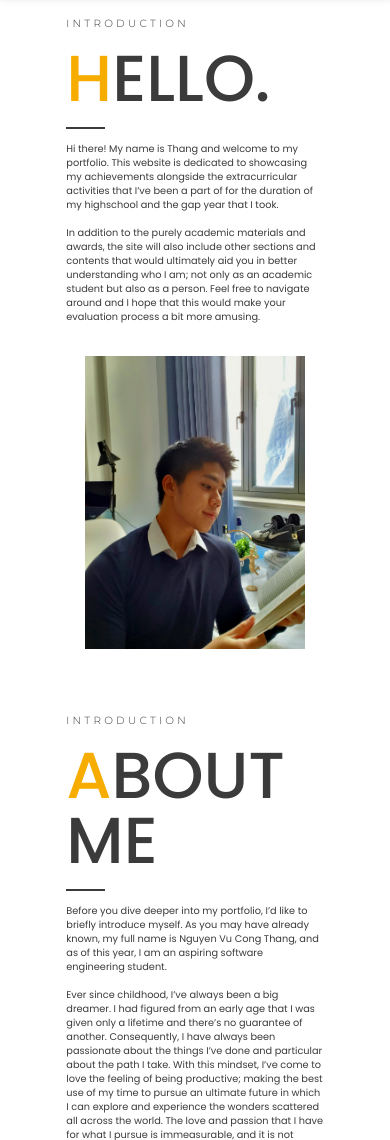
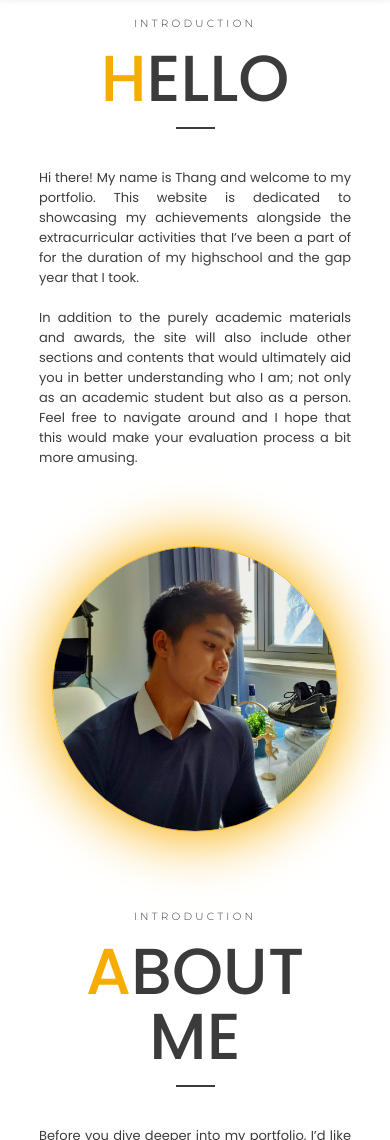
Before and after one commit to thangnguyenvl1322/RMIT_Portfolio, a plain HTML site: page index.html in a window 390 px wide. Shown: the part 860-2000 px from the top of the page. Drawn offline with Linux system fonts and the light colour scheme; a web font is replaced by a local one.

Commit message:
fix introduction page

```diff
--- a/index.css
+++ b/index.css
@@ -51,29 +51,6 @@ a:hover {
 
 img {
     height: 30rem;
-}
-
-p {
-    Font-Family: 'Poppins', Sans-Serif;
-    Font-Size: 1.5rem;
-}
-
-h2 {
-    Font-Family: 'Poppins', Sans-Serif;
-    font-weight: 500;
-    line-height: 10rem;
-    Font-Size: 10rem;
-    color: var(--primary-gray);
-
-    margin: 2.5rem 0;
-}
-
-h3 {
-    Font-Family: 'Montserrat', Sans-Serif;
-    font-weight: 300;
-    Font-Size: 1.6rem;
-    letter-spacing: 0.5rem;
-    color: var(--primary-gray);
 }
 
 /* _________________________________________________________________ */
@@ -177,30 +154,22 @@ h3 {
     ;
 }
 
-.grid_3 {
-    display: grid;
-    grid-template: 1fr / 17% 1fr 17%;
-    grid-template-areas:
-        "left_side mid_side righside"
-    ;
-}
-
 /* Main Columns */
 .left_column {
-    grid-area: left_side;
+    width: 10%
 }
 
 .mid_column {
-    grid-area: mid_side;
+    width: 80%;
+    padding: 20rem 10rem;
 }
 
 .right_column {
-    grid-area: right_side;
+    width: 10%;
 }
 
 .mid_column_container {
     width: 100%;
-    display: flex;
 }
 
 
@@ -213,15 +182,12 @@ h3 {
 
 .column_70 {
     width: 70%;
-    margin: 5rem;
 }
 
 .column_30 {
     width: 30%;
     margin: 5rem;
 }
-
-
 
 
 /* _________________________________________________________________ */
@@ -331,20 +297,67 @@ nav {
     z-index: 9;
 }
 
+#profile_image_container {
+    width: 100%;
+}
+
 #profile_image {
-    height: 45rem;
+    height: 40rem;
+    border-radius: 50%;
+    border: 1px solid var(--primary-gold);
+    box-shadow: 0 0 9rem 5px var(--primary-gold);
 }
 
 .column_dashline_container {
     width: 100%;
-    margin: 2rem 0;
+    margin: 1rem 0;
 }
 
 .column_dashline {
     height: 0.3rem;
     width: 6rem;
+    margin-bottom: 5rem;
     background-color: var(--primary-gray);
 }
+
+.introduction_content {
+    padding: 0 10rem;
+    margin-bottom: 12rem;
+}
+
+#introduction_section > * {
+    text-align: center;
+}
+
+#about_me_section > * {
+    text-align: center;
+}
+
+#section_2 p {
+    Font-Family: 'Poppins', Sans-Serif;
+    padding: 0 15rem;
+    Font-Size: 2rem;
+    text-align: justify;
+}
+
+#section_2 h2 {
+    Font-Family: 'Poppins', Sans-Serif;
+    font-weight: 500;
+    line-height: 10rem;
+    Font-Size: 10rem;
+    color: var(--primary-gray);
+
+    margin: 2.5rem 0;
+}
+
+#section_2 h3 {
+    Font-Family: 'Montserrat', Sans-Serif;
+    font-weight: 300;
+    Font-Size: 1.6rem;
+    letter-spacing: 0.5rem;
+    color: var(--primary-gray);
+}
+
 
 /* _________________________________________________________________ */
 /* Section 3 */
@@ -663,13 +676,23 @@ nav {
 }
 
 
-@media only screen and (max-width: 1400px) {
+@media only screen and (max-width: 1500px) {
     html {
         height: 100%;
         width: 100%;
         scroll-behavior: smooth;
 
         font-size: 7.5px;
+    }
+
+    h2 {
+        Font-Family: 'Poppins', Sans-Serif;
+        font-weight: 500;
+        line-height: 10rem;
+        Font-Size: 10rem;
+        color: var(--primary-gray);
+
+        margin: 2.5rem 0;
     }
 }
 
@@ -685,9 +708,9 @@ nav {
 
     #section_2 .grid_3 {
         display: grid;
-        grid-template: 1fr / 5rem 1fr 5rem;
+        grid-template: 1fr / 1% 1fr 1%;
         grid-template-areas:
-            "left_side mid_side righside"
+            "left_side mid_side right_side"
         ;
     }
 
@@ -697,31 +720,31 @@ nav {
 
     .mid_column {
         grid-area: mid_side;
+        padding: 5rem 0 0 0;
     }
 
     .right_column {
         grid-area: right_side;
     }
 
-    .mid_column_container {
-        display: block;
+
+    /* Section 2 ---------------------------------------*/
+    #profile_image {
+        height: 44rem;
+        border-radius: 50%;
     }
 
-    .column_50 {
-        width: 100%;
-        margin: 5rem 0;
+    .introduction_content {
+        padding: 0 0;
+        margin-bottom: 12rem;
     }
 
-    .column_70 {
-        width: 100%;
-        margin: 5rem 0;
+    #section_2 p {
+        Font-Family: 'Poppins', Sans-Serif;
+        padding: 0 0;
+        Font-Size: 2rem;
+        text-align: justify;
     }
-
-    .column_30 {
-        width: 100%;
-        margin: 5rem 0;
-    }
-
 
 
     /* Section 3 ---------------------------------------*/
--- a/index.html
+++ b/index.html
@@ -56,16 +56,15 @@
     </header>
 
     <!--SECTION 2 ----------------------------------------------------------------------------->
-    <section id="section_2" class="SECTION grid_3">
+    <section id="section_2" class="SECTION flex">
         <div class="left_column"></div>
 
         <div class="mid_column">
 
-            <div class="mid_column_container">
-                <div class="column_70">
+            <div id="introduction_section" class="introduction_content">
                 <h3>INTRODUCTION</h3>
-                    <h2><span class="gold_text">H</span>ELLO.</h2>
-                    <div class="column_dashline_container">
+                <h2><span class="gold_text">H</span>ELLO</h2>
+                <div class="column_dashline_container flex_centerXY">
                     <div class="column_dashline"></div>
                 </div>
 
@@ -75,30 +74,25 @@
                     In addition to the purely academic materials and awards, the site will also include other sections and contents that would ultimately aid you in better understanding who I am; not only as an academic student but also as a person. Feel free to navigate around and I hope that this would make your evaluation process a bit more amusing.
                 </p>
             </div>
-                <div class="column_30 flex_centerXY">
 
-                    <img id="profile_image" src="photos/Profile/Profile Picture 2.jpg" alt="Picture of myself reading a book">
-                </div>
+            <div id="profile_image_container" class="flex_centerXY introduction_content">
+                <img id="profile_image" src="photos/Profile/Profile Picture 2 SQ.jpg" alt="Picture of myself reading a book">
             </div>
 
-            <div class="mid_column_container">
-                <div class="column_50 flex_centerXY">
-                </div>
-                <div class="column_50">
+            <div id="about_me_section" class="introduction_content">
                 <h3>INTRODUCTION</h3>
                 <h2><span class="gold_text">A</span>BOUT ME</h2>
-                    <div class="column_dashline_container">
+                <div class="dashline_container"></div>
+                <div class="column_dashline_container flex_centerXY">
                     <div class="column_dashline"></div>
                 </div>
                 <p>
-                        Before you dive deeper into my portfolio, I’d like to briefly introduce myself. As you may have already known, my full name is Nguyen Vu Cong Thang, and as of this year, I am an aspiring software engineering student.
+                    Before you dive deeper into my portfolio, I’d like to briefly introduce myself. Once again, I’m Thang, or you may refer to me as David, my nickname. I was born and raised in Saigon in a relatively comfortable household. Both my parents were very open-minded about my upbringing: allowing me to take upon the path that best suits me. It took a while for me to find out what's right but here I am as an aspiring software engineer and entrepreneur.
                     <br><br>
-                        Ever since childhood, I’ve always been a big dreamer. I had figured from an early age that I was given only a lifetime and there’s no guarantee of another. Consequently, I have always been passionate about the things I’ve done and particular about the path I take. With this mindset, I’ve come to love the feeling of being productive; making the best use of my time to pursue an ultimate future in which I can explore and experience the wonders scattered all across the world. The love and passion that I have for what I pursue is immeasurable, and it is not limited to just software engineering but to also expand it through my entrepreneurship spirit and efforts.
+                    Growing up, I’ve developed a small but consistent list of hobbies including basketball, artcraft, weight-lifting, running, and more recently, web-development and engaging in random coding projects. In addition, I’ve always had an entrepreneurship passion within me similar to that of my parents who founded their startup. I was able to witness their entrepreneur path grow from an idea to a flourishing business: a journey I’ve come to admire and thrive for. The me as of the moment is still young and naive. The journey I’ve got ahead of me is long but I hope to realize my entrepeniship dream 10 years down the road by establishing my own software firm. I may not be the next Bill Gates or Steve Jobs, but as the saying goes:“aim for the moon. If you miss, you’ll land among the stars”.
                     <br><br>
-                        At the end of the day, I wanted to be the best version of myself and run as far as I can in the race we call ‘life’. Whether my dreams of experiencing life's greatest gifts will be realized or not, I shall give it a shot with everything I’ve got as I’ve only got one lifetime to do it anyway
+                    At the end of the day, I strive to be the best version of myself and run as far as I can in the race we call “life”. Whether my dreams are realized or not, I shall give it a shot with everything I’ve got as I’ve only got one lifetime to do it anyway.
                 </p>
-                </div>
-
             </div>
 
         </div>
@@ -869,7 +863,7 @@
                         </p>
                         <br>
                         <p>
-                            At the time, what we were missing was a website to link to. The task of building a website was overwhelming and requires an extensive list of prerequisite skills to even begin building one. For that reason, I decided to learn wordpress, a content-management system, and build my very first website. The process of learning wordpress, consulting with the counselors regarding the content of the page, and putting a functional site together took me 2 months. The experience, for me, was one filled with elation and ecstasy. I was given the opportunity to dabble in the field of digital marketing while taking real-world actions that could have positive/negative impacts. By devising my own strategy to stimulate the business’s marketing efforts, it was a very meaningful experience that allowed me to learn a lot from.
+                            At the time, what we were missing was a website to link to. The task of building a website was overwhelming and requires an extensive list of prerequisite skills to even begin building one. For that reason, I decided to learn wordpress, a content-management system, and build my very first website. The process of learning wordpress, consulting with the counselors regarding the content of the page, and putting a functional site together took me 2 months. The experience was amazing. I was given the opportunity to dabble in the field of digital marketing while taking real-world actions that could have positive/negative impacts. By devising my own strategy to stimulate the business’s marketing efforts, it was a very meaningful experience that allowed me to learn a lot from.
                         </p>
                         <br>
                         <div class="EA_photo_caption EA_view_full_image">
```
Also changed, not shown: photos/Profile/Profile Picture 2 SQ.jpg (added). Lines whose indentation alone changed are shown as unchanged.
